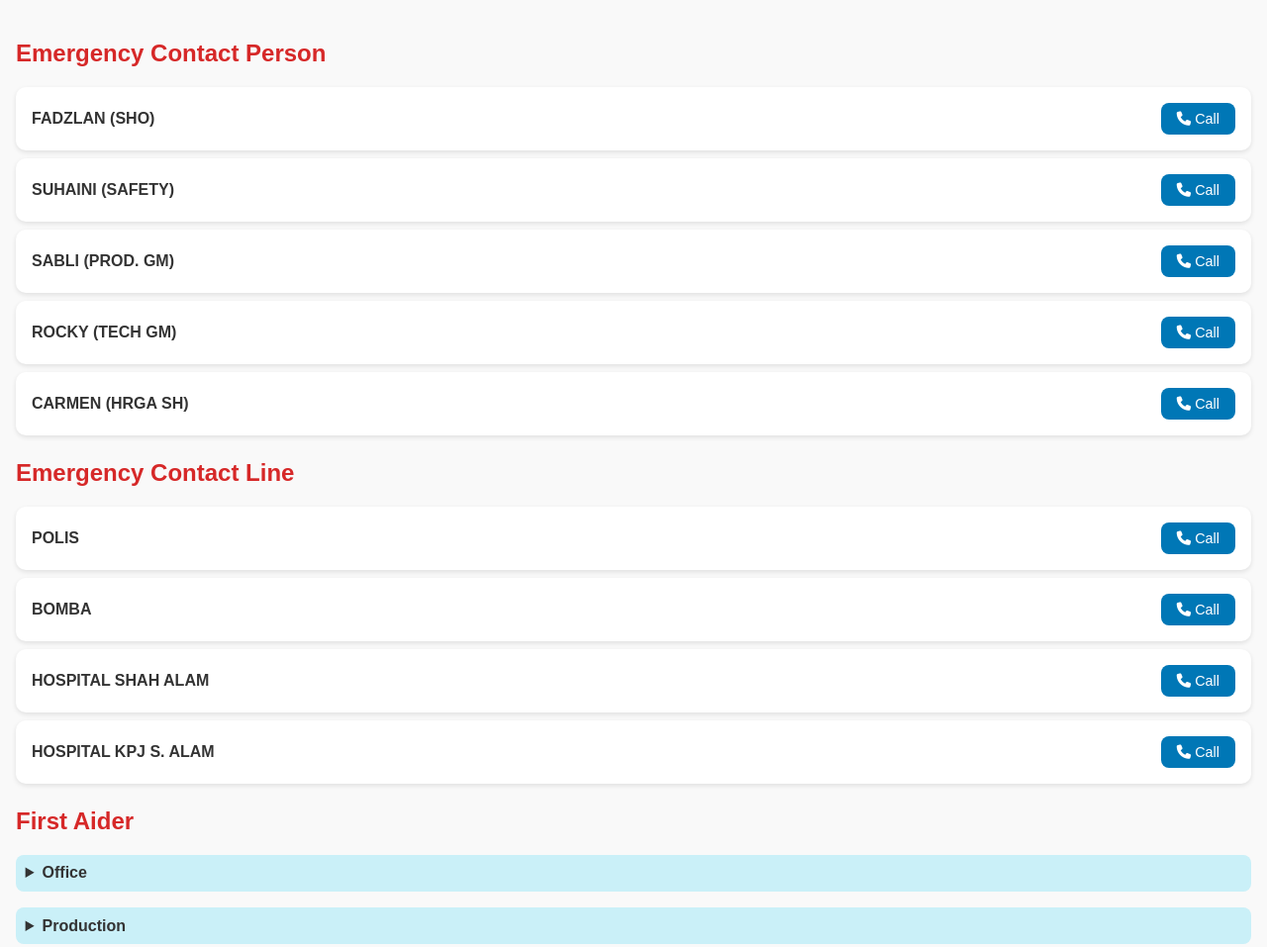
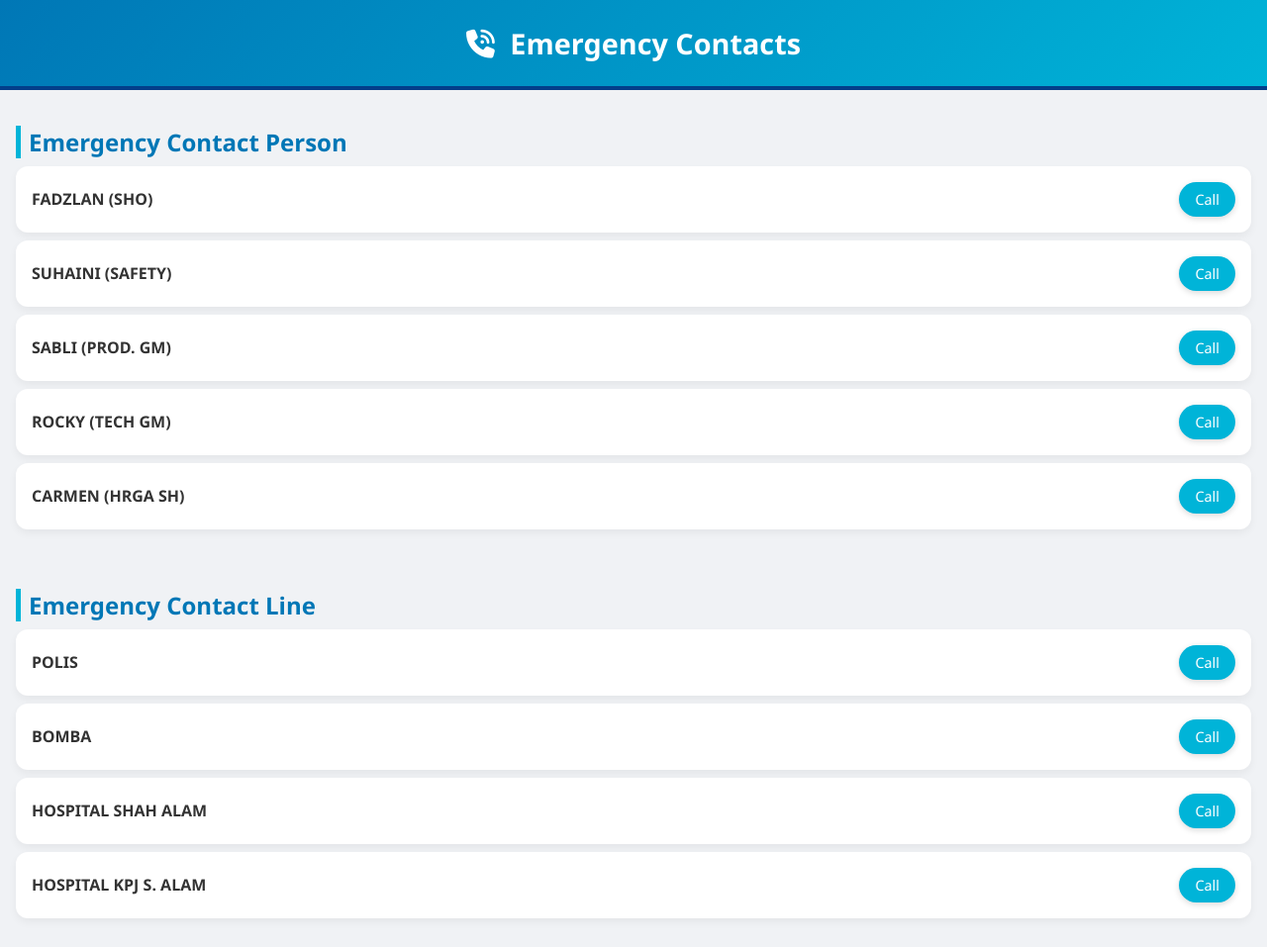
Before and after one commit to jfejssmweb/emergency, a plain HTML site: page index.html in a window 1280 px wide. Shown: the top 957 px of the page at 99% size. Drawn offline with Linux system fonts and the light colour scheme.

Commit message:
Update index.html

```diff
--- a/index.html
+++ b/index.html
@@ -2,116 +2,147 @@
 <html lang="en">
 <head>
   <meta charset="UTF-8" />
-  <meta name="viewport" content="width=device-width, initial-scale=1.0" />
+  <meta name="viewport" content="width=device-width, initial-scale=1.0"/>
   <title>Emergency Contacts</title>
-  <link rel="stylesheet" href="https://cdnjs.cloudflare.com/ajax/libs/font-awesome/6.4.0/css/all.min.css">
+  <link rel="stylesheet" href="https://cdnjs.cloudflare.com/ajax/libs/font-awesome/6.4.0/css/all.min.css" />
   <style>
     body {
-      font-family: Arial, sans-serif;
       margin: 0;
-      padding: 1rem;
-      background-color: #f9f9f9;
+      font-family: 'Segoe UI', sans-serif;
+      background: #f0f2f5;
       color: #333;
     }
-    h2 {
-      color: #d62828;
-      margin-top: 1.5rem;
+    header {
+      background: linear-gradient(135deg, #0077b6, #00b4d8);
+      color: white;
+      padding: 1.5rem 1rem;
+      text-align: center;
+      border-bottom: 4px solid #023e8a;
     }
-    .contact-list, .first-aiders {
-      list-style: none;
-      padding: 0;
+    header h1 {
+      margin: 0;
+      font-size: 1.8rem;
     }
-    .contact-item {
-      background: #fff;
+    header i {
+      margin-right: 0.5rem;
+    }
+
+    .section {
+      padding: 1rem;
+    }
+    .section h2 {
+      color: #0077b6;
+      border-left: 5px solid #00b4d8;
+      padding-left: 0.5rem;
+      margin-bottom: 0.5rem;
+    }
+
+    .card {
+      background: white;
+      padding: 1rem;
       margin: 0.5rem 0;
-      padding: 1rem;
-      border-radius: 10px;
-      box-shadow: 0 2px 5px rgba(0,0,0,0.1);
+      border-radius: 12px;
+      box-shadow: 0 4px 8px rgba(0,0,0,0.05);
       display: flex;
       justify-content: space-between;
       align-items: center;
+      flex-wrap: wrap;
     }
-    .contact-item span {
+    .card span {
       font-weight: bold;
+      font-size: 1rem;
     }
-    a.call-btn {
+    .call-btn {
+      background: #00b4d8;
+      color: white;
+      padding: 0.5rem 1rem;
+      border: none;
+      border-radius: 25px;
       text-decoration: none;
-      color: white;
+      font-size: 0.9rem;
+      box-shadow: 0 2px 6px rgba(0,0,0,0.15);
+      transition: background 0.3s;
+    }
+    .call-btn:hover {
       background: #0077b6;
-      padding: 0.5rem 1rem;
+    }
+
+    details summary {
+      cursor: pointer;
+      background: #caf0f8;
+      padding: 0.75rem;
       border-radius: 8px;
-      font-size: 0.9rem;
-    }
-    .first-aiders h3 {
-      margin: 1rem 0 0.5rem;
+      font-weight: bold;
       font-size: 1rem;
-      color: #023e8a;
-    }
-    details summary {
-      font-weight: bold;
-      background-color: #caf0f8;
-      padding: 0.6rem;
-      border-radius: 8px;
-      cursor: pointer;
       margin-top: 1rem;
     }
-    details ul {
-      margin: 0.5rem 0 0;
-      padding-left: 0;
+
+    details[open] summary {
+      background: #ade8f4;
     }
+
+    .first-aiders .card {
+      margin-left: 1rem;
+      margin-right: 1rem;
+    }
+
     @media screen and (max-width: 600px) {
-      .contact-item {
+      .card {
         flex-direction: column;
         align-items: flex-start;
       }
-      a.call-btn {
+      .call-btn {
         margin-top: 0.5rem;
+        width: 100%;
+        text-align: center;
       }
     }
   </style>
 </head>
 <body>
 
+<header>
+  <h1><i class="fas fa-phone-volume"></i> Emergency Contacts</h1>
+</header>
+
+<div class="section">
   <h2>Emergency Contact Person</h2>
-  <ul class="contact-list">
-    <li class="contact-item"><span>FADZLAN (SHO)</span> <a href="tel:0173242045" class="call-btn"><i class="fa fa-phone"></i> Call</a></li>
-    <li class="contact-item"><span>SUHAINI (SAFETY)</span> <a href="tel:0122170439" class="call-btn"><i class="fa fa-phone"></i> Call</a></li>
-    <li class="contact-item"><span>SABLI (PROD. GM)</span> <a href="tel:0129159026" class="call-btn"><i class="fa fa-phone"></i> Call</a></li>
-    <li class="contact-item"><span>ROCKY (TECH GM)</span> <a href="tel:0125191562" class="call-btn"><i class="fa fa-phone"></i> Call</a></li>
-    <li class="contact-item"><span>CARMEN (HRGA SH)</span> <a href="tel:0122087329" class="call-btn"><i class="fa fa-phone"></i> Call</a></li>
-  </ul>
+  <div class="card"><span>FADZLAN (SHO)</span><a href="tel:0173242045" class="call-btn">Call</a></div>
+  <div class="card"><span>SUHAINI (SAFETY)</span><a href="tel:0122170439" class="call-btn">Call</a></div>
+  <div class="card"><span>SABLI (PROD. GM)</span><a href="tel:0129159026" class="call-btn">Call</a></div>
+  <div class="card"><span>ROCKY (TECH GM)</span><a href="tel:0125191562" class="call-btn">Call</a></div>
+  <div class="card"><span>CARMEN (HRGA SH)</span><a href="tel:0122087329" class="call-btn">Call</a></div>
+</div>
 
+<div class="section">
   <h2>Emergency Contact Line</h2>
-  <ul class="contact-list">
-    <li class="contact-item"><span>POLIS</span> <a href="tel:0351914022" class="call-btn"><i class="fa fa-phone"></i> Call</a></li>
-    <li class="contact-item"><span>BOMBA</span> <a href="tel:0355194444" class="call-btn"><i class="fa fa-phone"></i> Call</a></li>
-    <li class="contact-item"><span>HOSPITAL SHAH ALAM</span> <a href="tel:0355263000" class="call-btn"><i class="fa fa-phone"></i> Call</a></li>
-    <li class="contact-item"><span>HOSPITAL KPJ S. ALAM</span> <a href="tel:0355431111" class="call-btn"><i class="fa fa-phone"></i> Call</a></li>
-  </ul>
+  <div class="card"><span>POLIS</span><a href="tel:0351914022" class="call-btn">Call</a></div>
+  <div class="card"><span>BOMBA</span><a href="tel:0355194444" class="call-btn">Call</a></div>
+  <div class="card"><span>HOSPITAL SHAH ALAM</span><a href="tel:0355263000" class="call-btn">Call</a></div>
+  <div class="card"><span>HOSPITAL KPJ S. ALAM</span><a href="tel:0355431111" class="call-btn">Call</a></div>
+</div>
 
+<div class="section">
   <h2>First Aider</h2>
   <div class="first-aiders">
     <details>
       <summary>Office</summary>
-      <ul class="contact-list">
-        <li class="contact-item"><span>ISKANDAR</span> <a href="tel:0125519162" class="call-btn">Call</a></li>
-        <li class="contact-item"><span>NABILAH</span> <a href="tel:01126172729" class="call-btn">Call</a></li>
-        <li class="contact-item"><span>SYUHADA</span> <a href="tel:0138770654" class="call-btn">Call</a></li>
-      </ul>
+      <div class="card"><span>ISKANDAR</span><a href="tel:0125519162" class="call-btn">Call</a></div>
+      <div class="card"><span>NABILAH</span><a href="tel:01126172729" class="call-btn">Call</a></div>
+      <div class="card"><span>SYUHADA</span><a href="tel:0138770654" class="call-btn">Call</a></div>
     </details>
 
     <details>
       <summary>Production</summary>
-      <ul class="contact-list">
-        <li class="contact-item"><span>AZRI</span> <a href="tel:01164571126" class="call-btn">Call</a></li>
-        <li class="contact-item"><span>HAZIQ</span> <a href="tel:0182858507" class="call-btn">Call</a></li>
-        <li class="contact-item"><span>DANIAL</span> <a href="tel:0176475122" class="call-btn">Call</a></li>
-        <li class="contact-item"><span>FAZLY</span> <a href="tel:01124475393" class="call-btn">Call</a></li>
-        <li class="contact-item"><span>TN. ARIS</span> <a href="tel:0165971774" class="call-btn">Call</a></li>
-        <li class="contact-item"><span>AZRUL</span> <a href="tel:0174558352" class="call-btn">Call</a></li>
-      </ul>
+      <div class="card"><span>AZRI</span><a href="tel:01164571126" class="call-btn">Call</a></div>
+      <div class="card"><span>HAZIQ</span><a href="tel:0182858507" class="call-btn">Call</a></div>
+      <div class="card"><span>DANIAL</span><a href="tel:0176475122" class="call-btn">Call</a></div>
+      <div class="card"><span>FAZLY</span><a href="tel:01124475393" class="call-btn">Call</a></div>
+      <div class="card"><span>TN. ARIS</span><a href="tel:0165971774" class="call-btn">Call</a></div>
+      <div class="card"><span>AZRUL</span><a href="tel:0174558352" class="call-btn">Call</a></div>
     </details>
   </div>
+</div>
 
 </body>
 </html>
```
